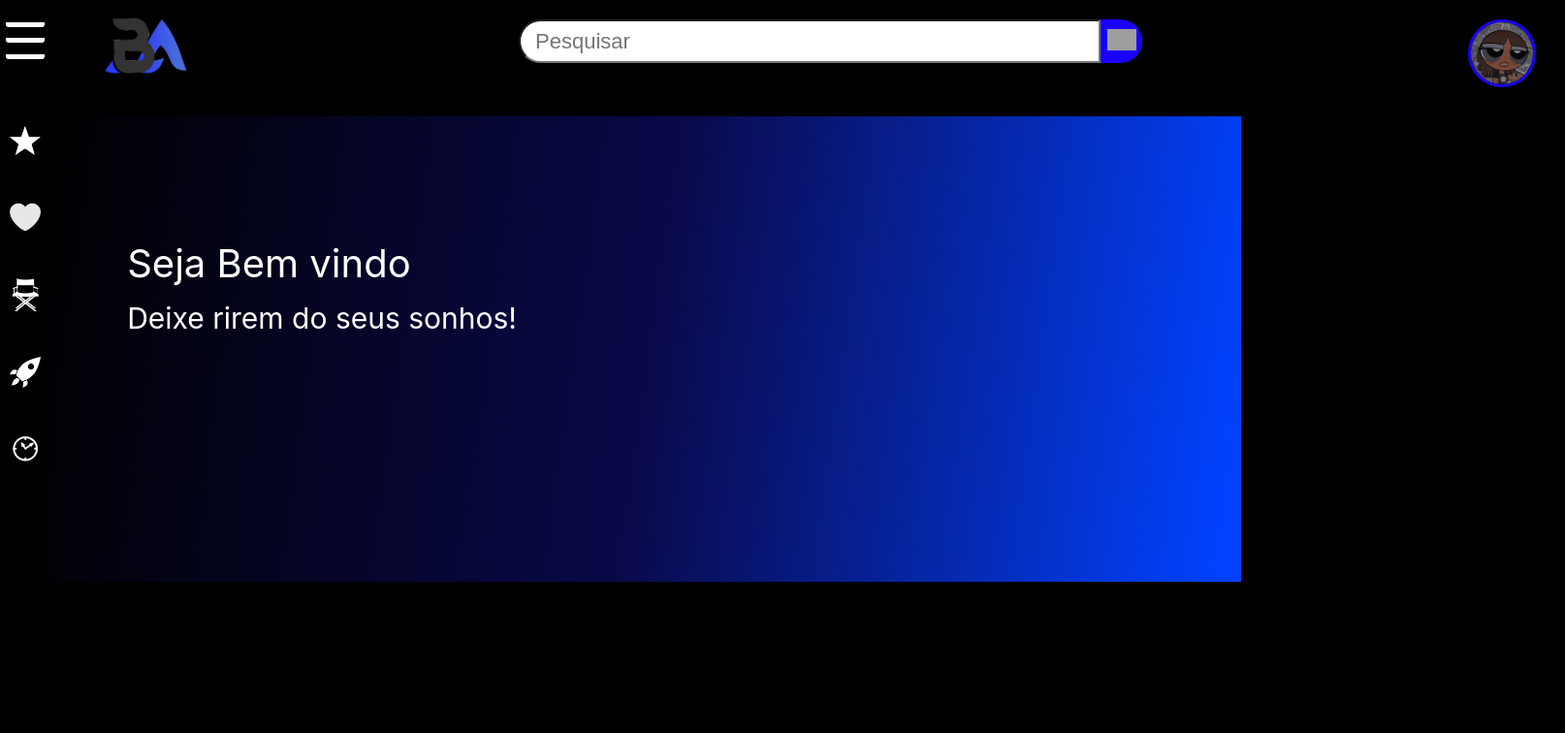
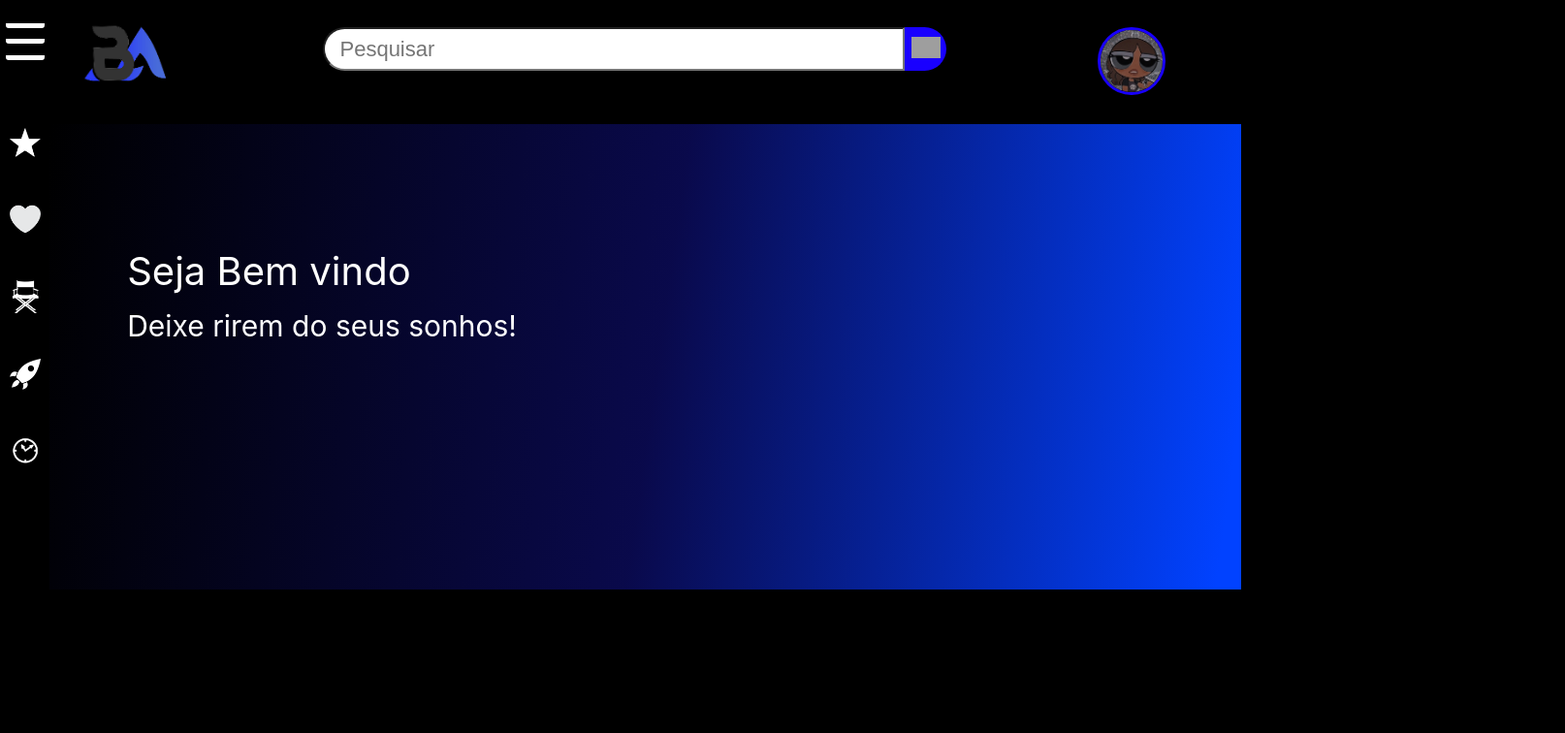
Before and after one commit to EduardoWodtke/BA3, a Vue app: page / in a window 1280 px wide. Shown: the top 756 px of the page at 97% size, 1614 px wide, since content can reach past the window. Built offline with nearby package versions, Linux system fonts and the light colour scheme; grey boxes are pictures that could not be loaded.

Commit message:
nav e header

```diff
--- a/src/components/BA3Header.vue
+++ b/src/components/BA3Header.vue
@@ -51,28 +51,29 @@ const mostrarCategoriasHandler = () => {
 }
 header {
   display: flex;
-  justify-content: space-between;
+  justify-content: space-around;
   background-color: rgb(0, 0, 0);
-  /*position: absolute;
-  top: 0;*/
-  margin-left: 75px;
+  position:sticky;
+  top: 0%;
+  padding-top: 1vh;
 }
 
 #topicos{
   display: flex;
-  /* flex-direction: column; */
   flex-direction: row;
-  background-color: blue;
-  /* width: 20vh; */
+  background: rgba(0, 0, 0, 0.945);
   justify-content: space-around;
-  border-radius: 5px;
-  /* padding: 10px; */
-  border: 2px solid white;
-  box-shadow: 5px 5px 20px 2px rgb(77, 76, 76);
+  border-radius: 20px;
+  position: absolute;
+  top: 80%;
+  right: 0;
+  height: 30vh;
+  width: 95%;
+  color: rgb(90, 71, 255);
+  font-size: 2vh;
 }
 
 #titulo img {
-  margin: 0px 42vh 0px 3vh;
   width: 100px;
 }
 
@@ -80,7 +81,6 @@ header {
   width: 70px;
   border-radius: 60px;
   border: 3px solid rgb(25, 0, 255);
-  margin-right: 30px;
 }
 
 #login {
@@ -90,7 +90,6 @@ header {
 #barra-nav {
   display: flex;
   justify-content: space-between;
-  margin-right: 42vh;
 }
 
 #barra-nav img {
@@ -109,7 +108,7 @@ header {
 }
 
 #barra-nav button:hover {
-  background-color: rgb(49, 0, 139);
+  background-color: rgb(255, 255, 255);
   transition: 2s;
 }
 
--- a/src/components/BA3Nav.vue
+++ b/src/components/BA3Nav.vue
@@ -1,59 +1,112 @@
 <script setup>
+import { ref } from 'vue'
 
+const mostrarDesc = ref(false)
+
+const clickHamburguer = () => {
+  mostrarDesc.value = !mostrarDesc.value
+}
+
+// const clickHamburguerF = () => {
+//   mostrarDesc.value = !mostrarDesc.value
+// }
 </script>
 
 <template>
   <nav>
     <div id="conteiner">
-      <div class="barra-lateral">
-        <div class="barra teto">
-
-        </div>
-        <div class="barra">
-
-        </div>
-        <div class="barra baixo">
-
-        </div>
+      <button @click="clickHamburguer()" class="barra-lateral">
+        <div class="barra teto"></div>
+        <div class="barra"></div>
+        <div class="barra baixo"></div>
+      </button>
+      <div>
+        <img src="../assets/populares.png" alt="populares" />
       </div>
       <div>
-       <img src="../assets/populares.png" alt="populares">
+        <img src="../assets/coracao.png" alt="favoritos" />
       </div>
       <div>
-        <img src="../assets/coracao.png" alt="favoritos">
+        <img src="../assets/cadeira.png" alt="lançamentos" />
       </div>
       <div>
-        <img src="../assets/cadeira.png" alt="lançamentos">
+        <img src="../assets/foguete.png" alt="futuros-lançamentos" />
       </div>
       <div>
-        <img src="../assets/foguete.png" alt="futuros-lançamentos">
+        <img src="../assets/relogio.png" alt="assitri mais tarde" />
+      </div>
+      <div class="desc" v-if="mostrarDesc">
+        <div>
+          <img src="../assets/populares.png" alt="populares" />
+        </div>
+        <div>
+        <img src="../assets/coracao.png" alt="favoritos" />
       </div>
       <div>
-        <img src="../assets/relogio.png" alt="assitri mais tarde">
+        <img src="../assets/cadeira.png" alt="lançamentos" />
+      </div>
+      <div>
+        <img src="../assets/foguete.png" alt="futuros-lançamentos" />
+      </div>
+      <div>
+        <img src="../assets/relogio.png" alt="assitri mais tarde" />
+      </div>
+        <div @click="clickHamburguer()">
+          <div class="x"></div>
+        </div>
+
       </div>
     </div>
   </nav>
 </template>
 
 <style scoped>
+button {
+  background-color: black;
+  border: none;
+}
 
-nav{
+.desc {
+  display: flex;
+  background: rgb(17, 17, 17);
+  background: linear-gradient(
+    180deg,
+    rgba(17, 17, 17, 1) 49%,
+    rgba(0, 0, 0, 0.6306897759103641) 100%
+  );
+  flex-direction: column;
+  position: fixed;
+  left: 0vh;
+  top: 0vh;
+  width: 30%;
+  height: 100%;
+  /* flex-direction: column; */
+  padding: 5vh;
+  align-content: space-around;
+}
+
+nav {
   width: 4%;
   position: absolute;
   top: 0;
 }
-.barra{
+
+.barra {
   width: 5vh;
   border-bottom: 5px solid white;
   padding: 0.7vh;
   border-radius: 3px;
 }
 
-.teto{
+.barra-lateral {
+  cursor: pointer;
+}
+
+.teto {
   margin-top: 1.5vh;
 }
 
-.baixo{
+.baixo {
   margin-bottom: 6vh;
 }
 
@@ -65,11 +118,43 @@ nav{
   height: 100%;
   overflow: hidden;
   /*border-right: 2px solid rgb(65, 65, 65);*/
-
 }
 
 #conteiner img {
   margin: 2.5vh;
   width: 4vh;
 }
+
+.x{
+    width:40px;
+    height:40px;
+    position:relative;
+    left: 35vh;
+    border-radius:6px;
+    cursor: pointer;
+}
+
+.x:before, .x:after{
+    content:'';
+    position:absolute;
+    width:36px;
+    height:4px;
+    background-color:white;
+    border-radius:2px;
+    top:0vh;
+
+}
+
+.x:before{
+    -webkit-transform:rotate(45deg);
+    -moz-transform:rotate(45deg);
+    transform:rotate(45deg);
+    left:2px;
+}
+.x:after{
+    -webkit-transform:rotate(-45deg);
+    -moz-transform:rotate(-45deg);
+    transform:rotate(-45deg);
+    right:2px;
+}
 </style>
```
